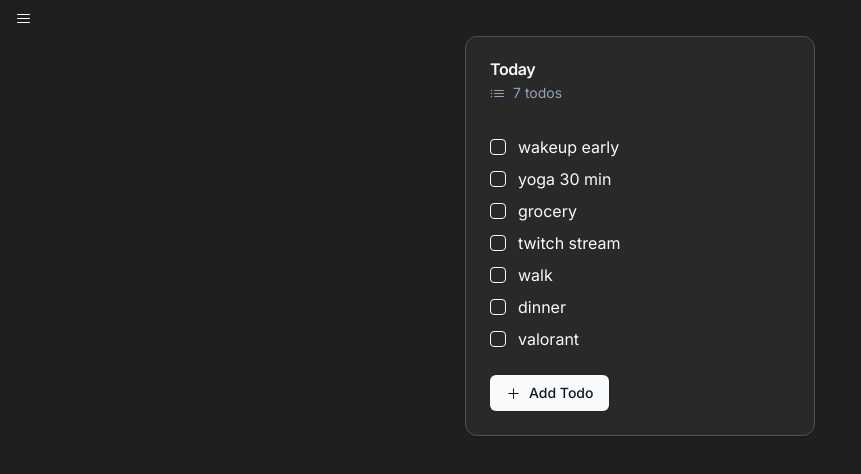
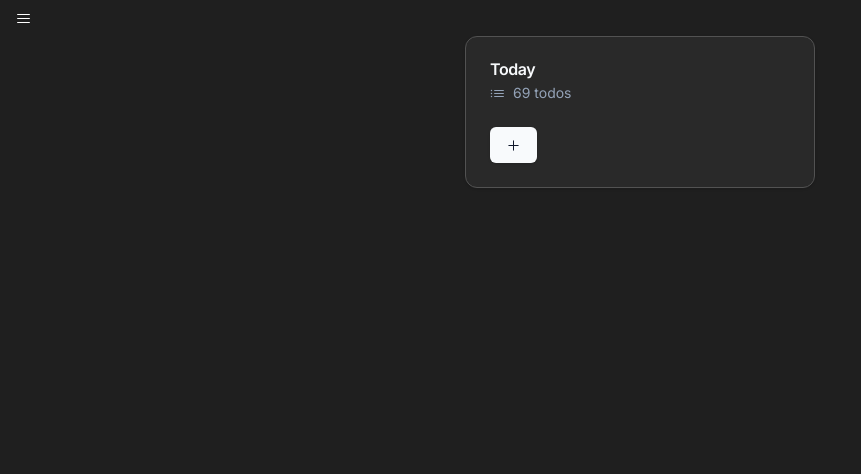
Before and after one commit to kewalkhondekar25/Todo-Fusion, a Next.js app in the folder apps/web/: page /today in a window 1280 px wide. Shown: the top 474 px of the page, without its empty margins (0-861 px from the left). Built offline with nearby package versions, Linux system fonts and the light colour scheme.

Commit message:
feat: gettodos route handler added

```diff
--- a/apps/web/app/(todos)/upcoming/page.tsx
+++ b/apps/web/app/(todos)/upcoming/page.tsx
@@ -1,8 +1,14 @@
+
 import React from 'react'
+import { fetchTodos } from '../../../lib/server/todos/action'
+import TodaysTodos from '../../components/Todos/TodaysTodos/TodaysTodos';
 
-const page = () => {
+const page = async () => {
+  const todos = await fetchTodos();
   return (
-    <div className='flex justify-center place-items-center'>this is upcoming</div>
+    <div className='flex justify-center place-items-center'>
+      <TodaysTodos/>
+    </div>
   )
 }
 
--- /dev/null
+++ b/apps/web/app/api/todaystodos/route.ts
@@ -0,0 +1,11 @@
+import { getAllTodos } from "@repo/db"
+import { NextResponse } from "next/server";
+
+export const GET = async () => {
+  try {
+    const todos = await getAllTodos();
+    return NextResponse.json({todos}, {status: 200});
+  } catch (error) {
+    return NextResponse.json({error}, {status: 405});
+  }
+};
--- /dev/null
+++ b/apps/web/app/components/TestCard.tsx
@@ -0,0 +1,24 @@
+import React from 'react'
+import {
+  Card,
+  CardContent,
+  CardDescription,
+  CardFooter,
+  CardHeader,
+  CardTitle,
+} from "./ui/card"
+import { Checkbox } from "./ui/checkbox"
+import { getAllTodos } from '@repo/db'
+import TodaysTodos from './Todos/TodaysTodos/TodaysTodos'
+
+
+const TestCard = () => {
+
+  return (
+    <CardContent>
+        <TodaysTodos/>
+      </CardContent>
+  )
+}
+
+export default TestCard
--- a/apps/web/app/components/TodayCard.tsx
+++ b/apps/web/app/components/TodayCard.tsx
@@ -1,8 +1,5 @@
 "use client"
 import React from 'react'
-import { Button } from "./ui/button"
-import { Input } from "./ui/input"
-import { Label } from "./ui/label"
 import {
   Card,
   CardContent,
@@ -17,12 +14,12 @@ import { TodaysTodoCheckBox } from './checkboxes/CheckBoxes'
 import { useAppSelector } from '../../lib/store/hooks/hooks'
 import { AddCloseTodoBtn } from './buttons/Buttons'
 import AddTodo from './AddTodo'
-
+import { getAllTodos } from '@repo/db'
+import TestCard from './TestCard'
 
 
 const TodayCard = () => {
 
-  const todos = ["wakeup early", "yoga 30 min", "grocery", "twitch stream", "walk", "dinner", "valorant"];
   const {isChecked} = useAppSelector(state => state.checked);
   const {isAddTodoOpen} = useAppSelector(state => state.todo)
   console.log("is checked?", isChecked);
@@ -34,28 +31,15 @@ const TodayCard = () => {
         <CardTitle>Today</CardTitle>
         <CardDescription className='flex place-items-center gap-2'>
               <ListBulletIcon/>
-            {todos.length} todos
+            {69} todos
         </CardDescription>
       </CardHeader>
-      <CardContent>
-        {
-          todos.map((item, i) => {
-            return(
-              <div key={i} className='flex place-items-center gap-3 mt-2'>
-                <TodaysTodoCheckBox value={item}/>
-                <div className={`${isChecked ? "line-through" : null}`}>
-                  {item}
-                </div>
-              </div>
-            )
-          })
-        }
-      </CardContent>
+      {/* <TestCard/> */}
       <CardFooter>
         <AddCloseTodoBtn>
             <div className='flex place-items-center gap-2'>
               <PlusIcon/>
-              <span>Add Todo</span>
+              {/* <span>Add Todo</span> */}
             </div>
         </AddCloseTodoBtn>
       </CardFooter>
--- /dev/null
+++ b/apps/web/app/components/Todos/TodaysTodos/TodaysTodos.tsx
@@ -0,0 +1,24 @@
+import React from 'react'
+import { getAllTodos } from '@repo/db'
+import { TodaysTodoCheckBox } from '../../checkboxes/CheckBoxes';
+
+const TodaysTodos = async () => {
+  const todos = await getAllTodos();
+  return (
+    <>
+      {/* <div id="todo-count" data-count={todos.length}></div> */}
+      {
+        todos.map(item => {
+          return (
+            <div key={item.id}>
+              {/* <TodaysTodoCheckBox value={item.todo}/> */}
+              <span>{item.todo}</span>
+            </div>
+          )
+        })
+      }
+    </>
+  )
+}
+
+export default TodaysTodos
```
Also changed, not shown: apps/web/app/utils/svg/calender.svg (deleted).
